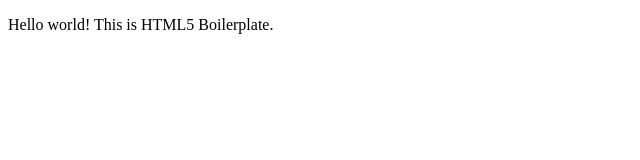
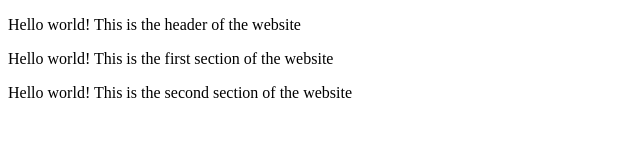
Before and after one commit to Adhamzineldin/It-Project, a plain HTML site: page index.html in a window 1280 px wide. Shown: the whole page, without its empty margins (0-640 px from the left). Drawn offline with Linux system fonts and the light colour scheme.

Commit message:
header and 2 sections

```diff
--- a/index.html
+++ b/index.html
@@ -19,8 +19,28 @@
 <!--DO NOT TOUCH HEAD-->
 <body>
 
+<header>
+  <div class="header">
+    <p>Hello world! This is the header of the website</p>
+  </div>
 
-  <p>Hello world! This is HTML5 Boilerplate.</p>
+</header>
+
+<section class="Section1">
+  <div>
+    <p>Hello world! This is the first section of the website</p>
+  </div>
+
+</section>
+
+<section>
+  <div class="Section2">
+    <p>Hello world! This is the second section of the website</p>
+  </div>
+
+</section>
+
+
   <script src="js/app.js"></script>
 
 </body>
```
